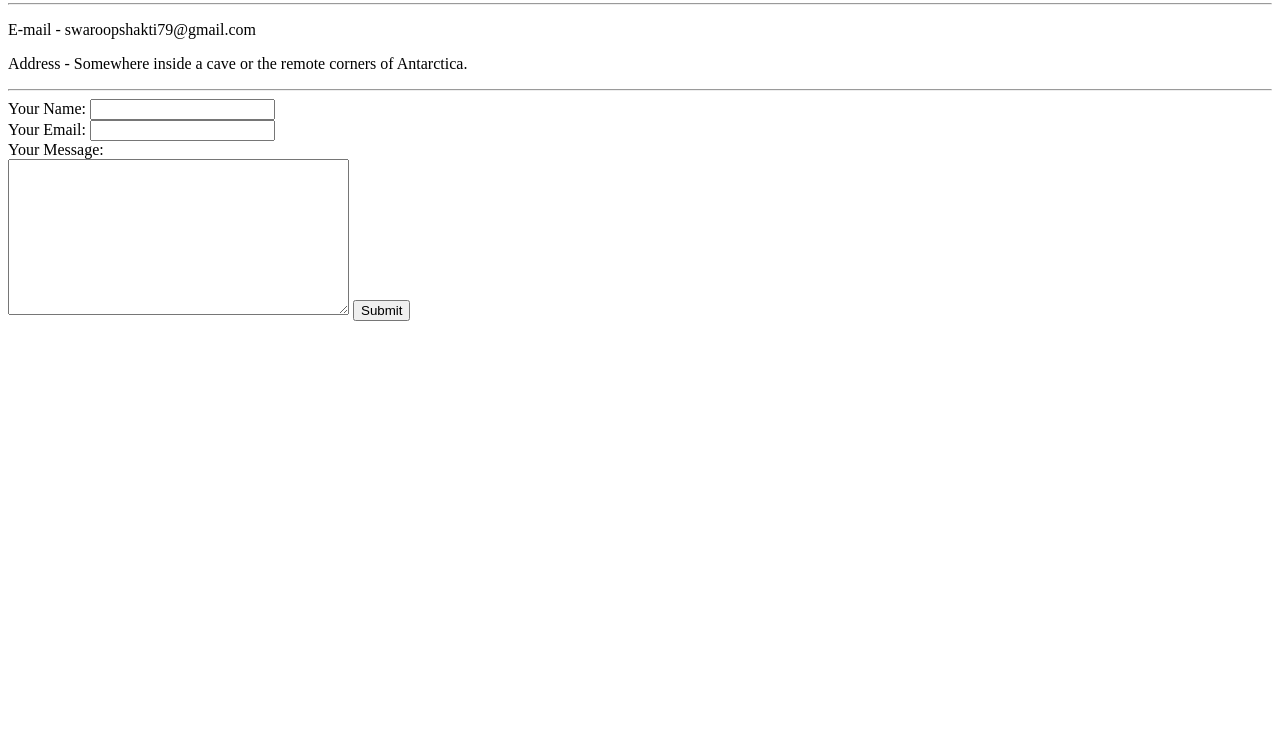
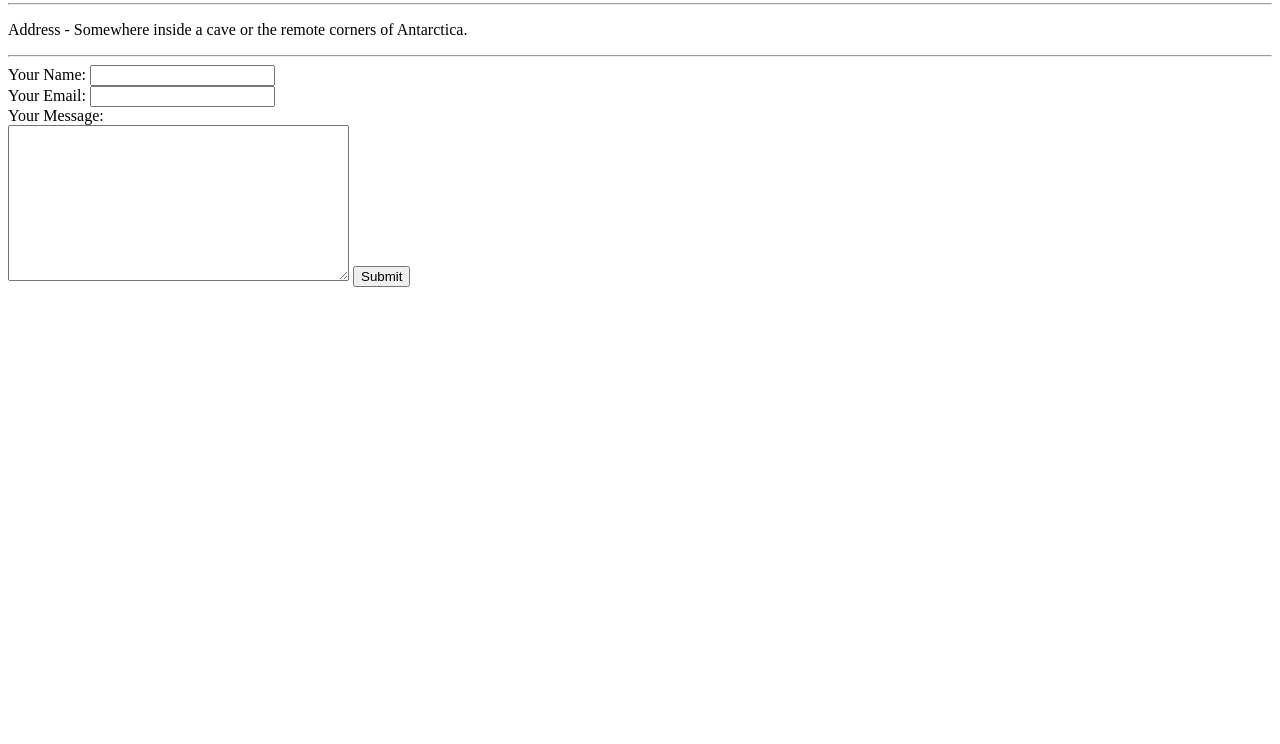
Before and after one commit to ssarha/CV, a plain HTML site: page contact_me.html in a window 1280 px wide. Shown: the part 56-800 px from the top of the page. Drawn offline with Linux system fonts and the light colour scheme.

Commit message:
Update contact_me.html

```diff
--- a/contact_me.html
+++ b/contact_me.html
@@ -9,7 +9,6 @@
 
     <hr>
 
-    <p>E-mail - swaroopshakti79@gmail.com</p>
     <p>Address - Somewhere inside a cave or the remote corners of Antarctica.</p>
 
     <hr>
```
